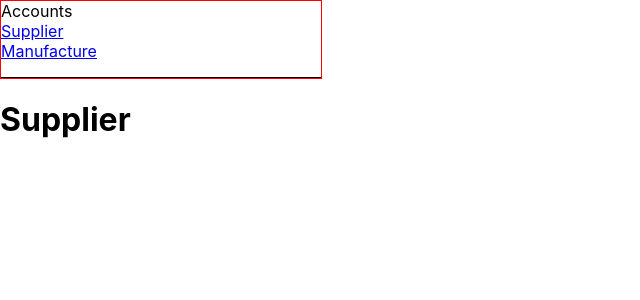
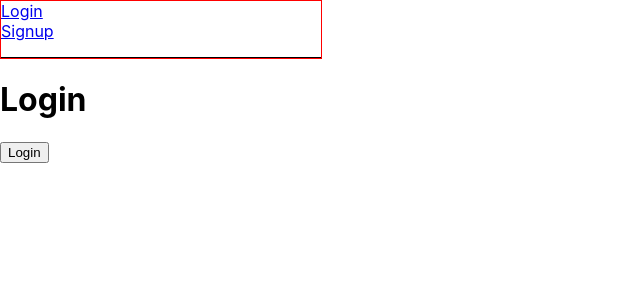
Before and after one commit to selvarajendran/purchasing, a React (Create React App) app: page /login in a window 1280 px wide. Before the commit this address led to /account/supplier. Shown: the top 300 px of the page, without its empty margins (0-640 px from the left). Built offline with nearby package versions, Linux system fonts and the light colour scheme.

Commit message:
Redux, Redux thunk basic setup

```diff
--- a/src/App.js
+++ b/src/App.js
@@ -1,15 +1,23 @@
 import { BrowserRouter as Router, Switch } from 'react-router-dom';
+import { createStore, applyMiddleware } from 'redux';
+import { Provider } from 'react-redux';
+import ReduxThunk from 'redux-thunk';
 import './App.css';
 import SimpleRoute from './components/simpleroute';
 import Layout from './layout/Layout';
+import rootReducer from './store/rootReducer';
+
+const store = createStore(rootReducer, applyMiddleware(ReduxThunk));
 
 const App = () => {
   return (
     <Router>
       <Switch>
-        <Layout>
-          <SimpleRoute />
-        </Layout>
+        <Provider store={store}>
+          <Layout>
+            <SimpleRoute />
+          </Layout>
+        </Provider>
       </Switch>
     </Router>
   );
--- a/src/components/nav/dashboard/DashboardNav.js
+++ b/src/components/nav/dashboard/DashboardNav.js
@@ -1,7 +1,10 @@
 import React from 'react';
 import { Link } from 'react-router-dom';
+import { useDispatch } from 'react-redux';
+import { logout } from '../../../store/action/login';
 
 const DashNav = () => {
+  const dispatch = useDispatch();
   return (
     <nav
       style={{
@@ -16,6 +19,14 @@ const DashNav = () => {
       <nav>
         <Link to="/account/manufacture">Manufacture</Link>
       </nav>
+      <button
+        type="button"
+        onClick={() => {
+          dispatch(logout());
+        }}
+      >
+        Logout
+      </button>
     </nav>
   );
 };
--- a/src/components/simpleroute/SimpleRoute.js
+++ b/src/components/simpleroute/SimpleRoute.js
@@ -1,9 +1,10 @@
 import React from 'react';
 import { Route, Redirect } from 'react-router-dom';
+import { useSelector } from 'react-redux';
 import { loginRoutes, loginRedirects, dashboardRedirects, dashboardRoutes } from '../../routes';
-import loggedIn from '../../utils/const';
 
 const SimpleRoute = () => {
+  const loggedIn = useSelector((state) => state.login.loggedIn);
   const redirects = loggedIn ? dashboardRedirects : loginRedirects;
   const routes = loggedIn ? dashboardRoutes : loginRoutes;
   return (
--- a/src/layout/Layout.js
+++ b/src/layout/Layout.js
@@ -1,9 +1,10 @@
 import React from 'react';
+import { useSelector } from 'react-redux';
 import DashNav from '../components/nav/dashboard';
 import LoginNav from '../components/nav/login';
-import loggedin from '../utils/const';
 
 const Layout = ({ children }) => {
+  const loggedin = useSelector((state) => state.login.loggedIn);
   return (
     <>
       <div
--- a/src/pages/login.js
+++ b/src/pages/login.js
@@ -1,7 +1,22 @@
 import React from 'react';
+import { useDispatch } from 'react-redux';
+import * as loginAction from '../store/action/login';
 
 const login = () => {
-  return <h1>Login</h1>;
+  const dispatch = useDispatch();
+  return (
+    <>
+      <h1>Login</h1>
+      <button
+        type="button"
+        onClick={() => {
+          dispatch(loginAction.login());
+        }}
+      >
+        Login
+      </button>
+    </>
+  );
 };
 
 export default login;
--- /dev/null
+++ b/src/store/action/error.js
@@ -0,0 +1,15 @@
+export const SET_ERROR = 'SET_ERROR';
+export const RESET_ERROR = 'RESET_ERROR';
+
+export const setError = (error) => {
+  return {
+    type: SET_ERROR,
+    error
+  };
+};
+
+export const resetError = () => {
+  return {
+    type: RESET_ERROR
+  };
+};
--- /dev/null
+++ b/src/store/action/loading.js
@@ -0,0 +1,8 @@
+export const SET_LOADING = 'SET_LOADING';
+
+export const setLoading = (isLoading) => {
+  return {
+    type: SET_LOADING,
+    loading: isLoading
+  };
+};
--- /dev/null
+++ b/src/store/action/login.js
@@ -0,0 +1,18 @@
+export const LOGIN = 'LOGIN';
+export const LOGOUT = 'LOGOUT';
+
+export const login = (username, password) => {
+  return {
+    type: LOGIN,
+    credentials: {
+      username,
+      password
+    }
+  };
+};
+
+export const logout = () => {
+  return {
+    type: LOGOUT
+  };
+};
--- /dev/null
+++ b/src/store/reducers/error.js
@@ -0,0 +1,22 @@
+import { SET_ERROR, RESET_ERROR } from '../action/error';
+
+const initialState = {
+  err: null
+};
+
+const error = (state = initialState, action = {}) => {
+  switch (action.type) {
+    case SET_ERROR:
+      return {
+        err: action.error
+      };
+    case RESET_ERROR:
+      return {
+        err: null
+      };
+    default:
+      return state;
+  }
+};
+
+export default error;
--- /dev/null
+++ b/src/store/reducers/loading.js
@@ -0,0 +1,16 @@
+import { SET_LOADING } from '../action/loading';
+
+const initialState = {
+  loading: false
+};
+
+export default (state = initialState, action = {}) => {
+  switch (action.type) {
+    case SET_LOADING:
+      return {
+        loading: action.loading
+      };
+    default:
+      return state;
+  }
+};
--- /dev/null
+++ b/src/store/reducers/login.js
@@ -0,0 +1,20 @@
+import { LOGOUT, LOGIN } from '../action/login';
+
+const initialState = {
+  loggedIn: false
+};
+
+export default (state = initialState, action = {}) => {
+  switch (action.type) {
+    case LOGIN:
+      return {
+        loggedIn: true
+      };
+    case LOGOUT:
+      return {
+        loggedIn: false
+      };
+    default:
+      return state;
+  }
+};
--- /dev/null
+++ b/src/store/rootReducer.js
@@ -0,0 +1,15 @@
+import { combineReducers } from 'redux';
+// Common Reducers
+import errorReducer from './reducers/error';
+import loadingReducer from './reducers/loading';
+
+// Screen Reducers
+import loginReducer from './reducers/login';
+
+const rootReducer = combineReducers({
+  login: loginReducer,
+  error: errorReducer,
+  loading: loadingReducer
+});
+
+export default rootReducer;
```
